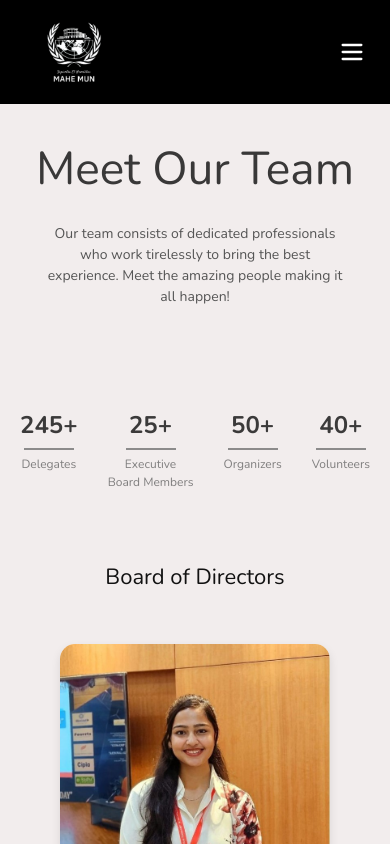
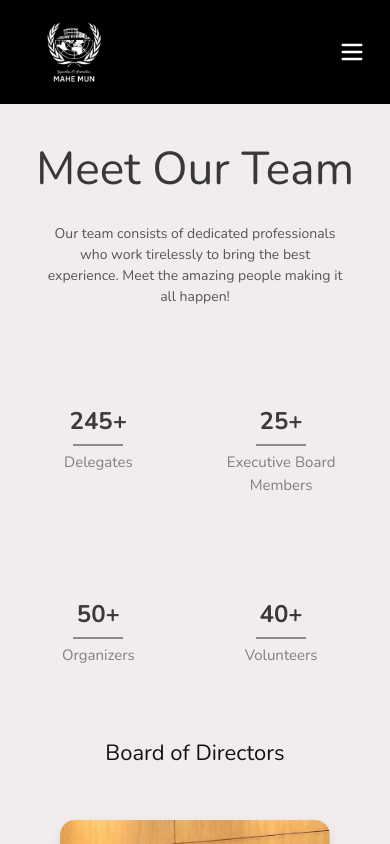
Before and after one commit to Mohak-Singhal/Mahe-Mun-2025-Website, a React (Vite) app: page /team in a window 390 px wide. Shown: the top 844 px of the page. Built offline with nearby package versions, Linux system fonts and the light colour scheme.

Commit message:
updated stats bar

```diff
--- a/src/styles/team.css
+++ b/src/styles/team.css
@@ -234,14 +234,14 @@ h2 {
 
     .stats-container {
         display: flex;
-        flex-direction: row;
+        flex-wrap: wrap;
         justify-content: center;
         gap: 30px;
-        width: 100%;
-        margin-top: 20px;
+        width: 97%;
     }
 
     .stat {
+        flex-basis: 45%;
         text-align: center;
     }
 
@@ -250,9 +250,8 @@ h2 {
     }
 
     .stats-container .stat p {
-        font-size: 12px;
+        font-size: 15px;
     }
-
     .first-row {
         display: flex;
         flex-direction: column;
```
